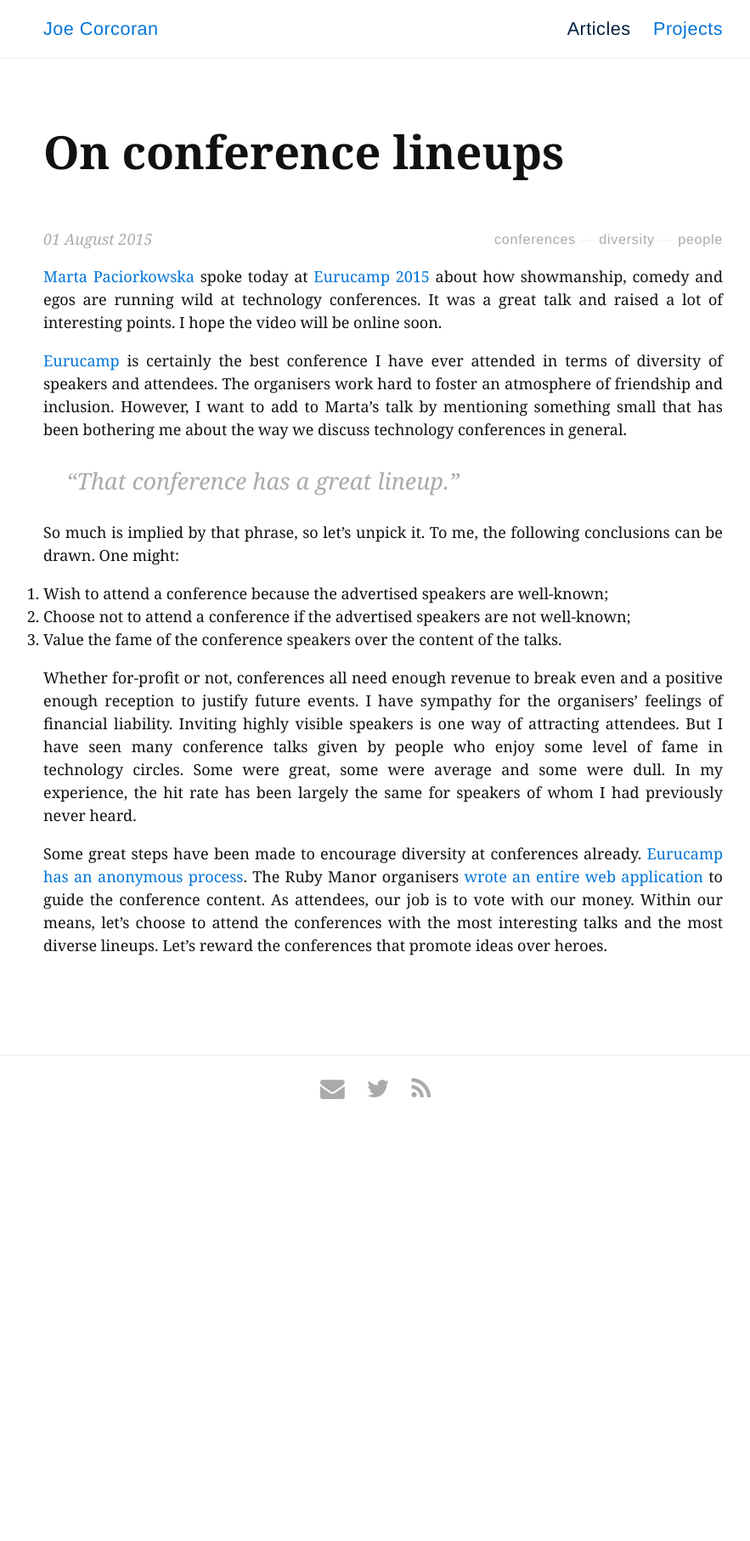
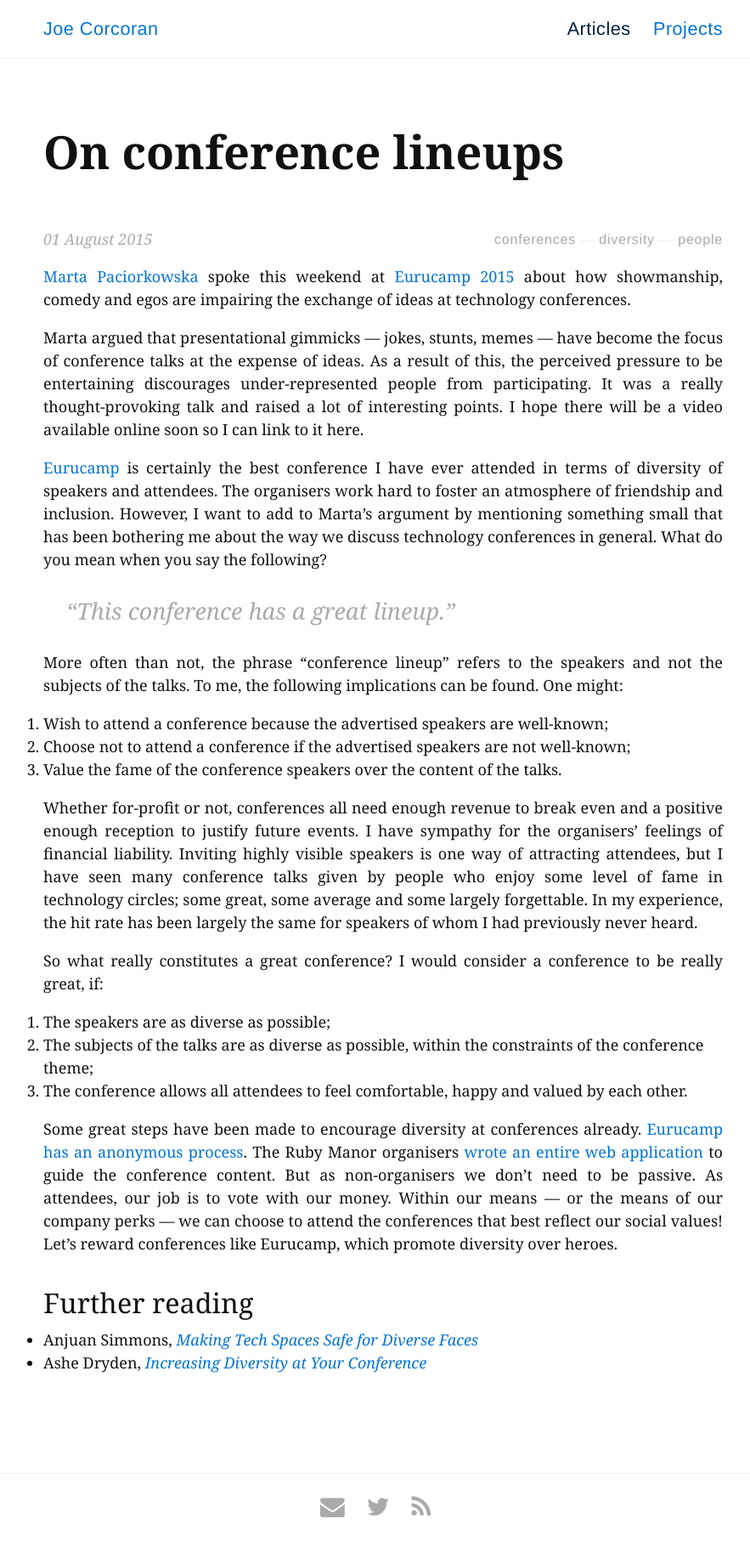
Before and after one commit to joecorcoran/corcoran.online, a Jekyll site: the page built from _posts/2015-08-01-conference-lineups.md, in a window 1280 px wide. Shown: the whole page at 85% size, without its empty margins (189-1072 px from the left). Built offline with Jekyll 4.4.1, drawn with Linux system fonts in a browser that asks for light colours; Markdown is read by kramdown in place of the engine named in the settings; before the commit the page ends 1322 px from its top, so only the background shows below that.

Commit message:
Redraft conference post

```diff
--- a/_posts/2015-08-01-conference-lineups.md
+++ b/_posts/2015-08-01-conference-lineups.md
@@ -7,42 +7,64 @@ tags:
   - people
 ---
 
-[Marta Paciorkowska](http://twitter.com/a_meba) spoke today at
+[Marta Paciorkowska](http://twitter.com/a_meba) spoke this weekend at
 [Eurucamp 2015](http://2015.eurucamp.org/speakers/#marta-paciorkowska) about how
-showmanship, comedy and egos are running wild at technology conferences. It was
-a great talk and raised a lot of interesting points. I hope the video will be
-online soon.
+showmanship, comedy and egos are impairing the exchange of ideas at technology conferences.
+
+Marta argued that presentational gimmicks &#8212; jokes, stunts, memes &#8212;
+have become the focus of conference talks at the expense of ideas. As a result
+of this, the perceived pressure to be entertaining discourages under-represented
+people from participating. It was a really thought-provoking talk and
+raised a lot of interesting points. I hope there will be a video available
+online soon so I can link to it here.
 
 [Eurucamp](http://eurucamp.org) is certainly the best conference
 I have ever attended in terms of diversity of speakers and attendees. The
 organisers work hard to foster an atmosphere of friendship and inclusion. However,
-I want to add to Marta's talk by mentioning something small that has been
-bothering me about the way we discuss technology conferences in general.
+I want to add to Marta's argument by mentioning something small that has been
+bothering me about the way we discuss technology conferences in general. What
+do you mean when you say the following?
 
-> "That conference has a great lineup."
+> "This conference has a great lineup."
 
-So much is implied by that phrase, so let's unpick it. To me, the following
-conclusions can be drawn. One might:
+More often than not, the phrase "conference lineup" refers to the speakers and
+not the subjects of the talks. To me, the following implications can be found.
+One might:
 
 1. Wish to attend a conference because the advertised speakers are well-known;
-2. Choose not to attend a conference if the advertised speakers are not
+1. Choose not to attend a conference if the advertised speakers are not
    well-known;
-3. Value the fame of the conference speakers over the content of the
+1. Value the fame of the conference speakers over the content of the
    talks.
 
 Whether for-profit or not, conferences all need enough revenue to break even and
 a positive enough reception to justify future events. I have sympathy for the
 organisers' feelings of financial liability. Inviting highly visible speakers
-is one way of attracting attendees. But I have seen many
+is one way of attracting attendees, but I have seen many
 conference talks given by people who enjoy some level of fame
-in technology circles. Some were great, some were average and some
-were dull. In my experience, the hit rate has been largely the same for
+in technology circles; some great, some average and some
+largely forgettable. In my experience, the hit rate has been largely the same for
 speakers of whom I had previously never heard.
+
+So what really constitutes a great conference? I would consider a conference to
+be really great, if:
+
+1. The speakers are as diverse as possible;
+1. The subjects of the talks are as diverse as possible, within the constraints of the
+   conference theme;
+1. The conference allows all attendees to feel comfortable, happy and
+   valued by each other.
 
 Some great steps have been made to encourage diversity at conferences already.
 [Eurucamp has an anonymous process](https://cfp.eurucamp.org/guide).
 The Ruby Manor organisers [wrote an entire web application](http://vestibule.rubymanor.org/the-vestibule-process)
-to guide the conference content. As attendees, our job is to vote with our
-money. Within our means, let's choose to attend the conferences with the most
-interesting talks and the most diverse lineups. Let's reward the conferences
-that promote ideas over heroes.
+to guide the conference content. But as non-organisers we don't need to be
+passive. As attendees, our job is to vote with our
+money. Within our means &#8212; or the means of our company perks &#8212; we can
+choose to attend the conferences that best reflect our social values! Let's
+reward conferences like Eurucamp, which promote diversity over heroes.
+
+## Further reading
+
+* Anjuan Simmons, [*Making Tech Spaces Safe for Diverse Faces*](https://modelviewculture.com/pieces/making-tech-spaces-safe-for-diverse-faces)
+* Ashe Dryden, [*Increasing Diversity at Your Conference*](http://www.ashedryden.com/blog/increasing-diversity-at-your-conference)
```
Also changed, not shown: 2 other files.
